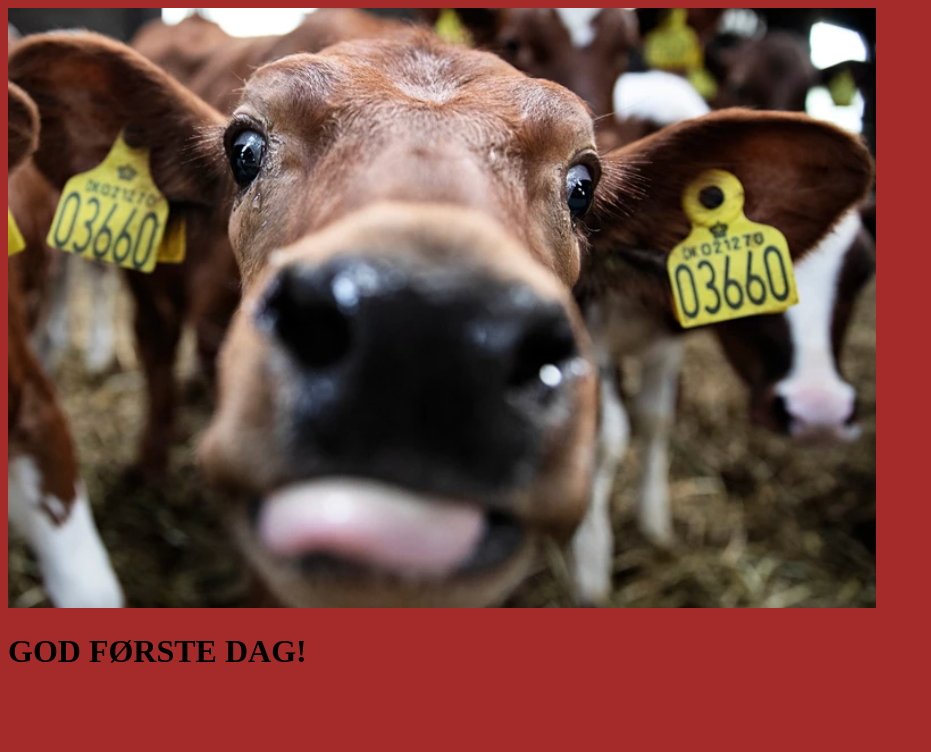
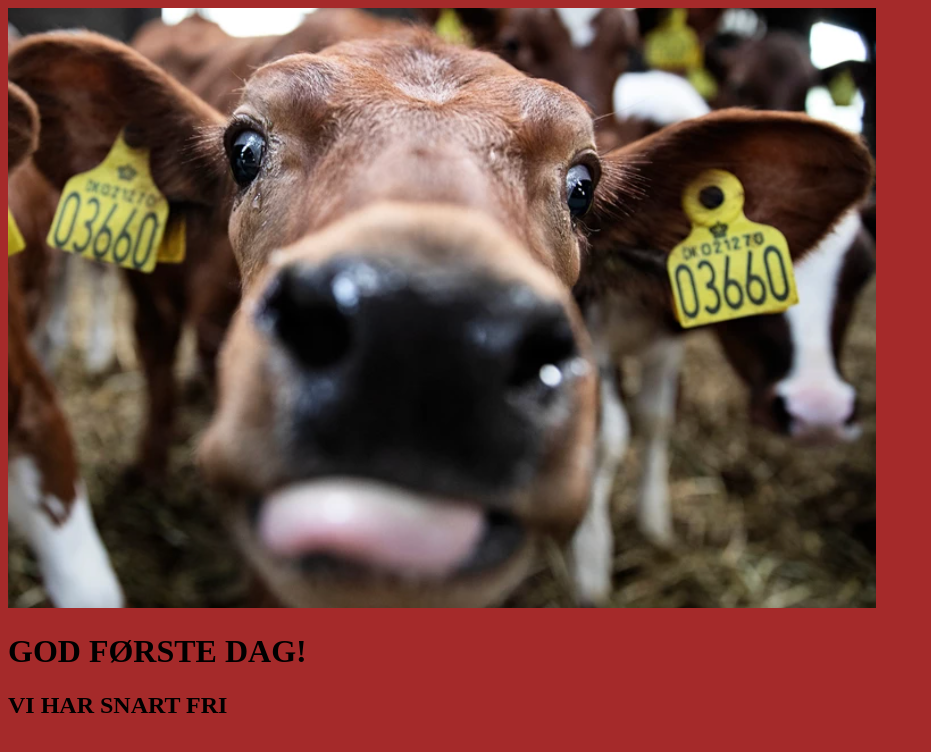
Before and after one commit to Aethos-Code/Test-Hest-Test, a plain HTML site: page index.html in a window 1280 px wide. Shown: the whole page, without its empty margins (0-931 px from the left). Drawn offline with Linux system fonts and the light colour scheme.

Commit message:
Update index.html

```diff
--- a/index.html
+++ b/index.html
@@ -9,5 +9,6 @@
 </head>
 <body>
     <h1>GOD FØRSTE DAG!</h1>
+    <h2>VI HAR SNART FRI</h2>
 </body>
 </html>
```
